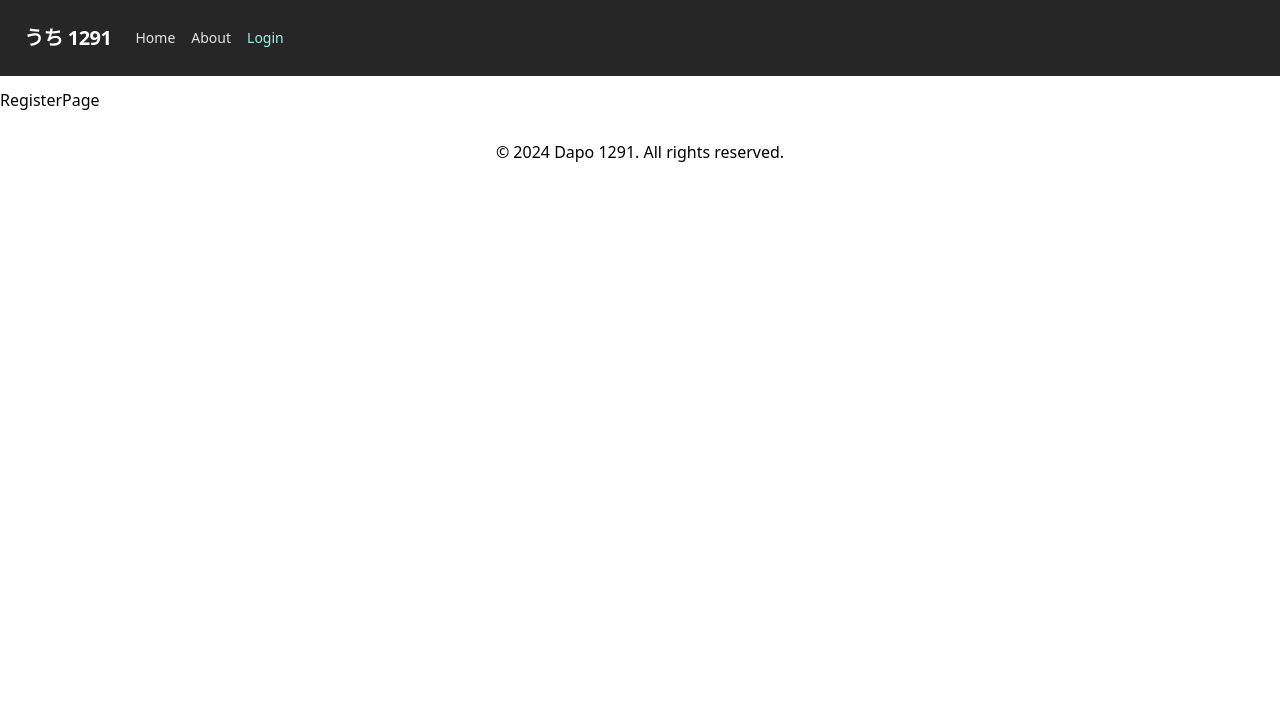
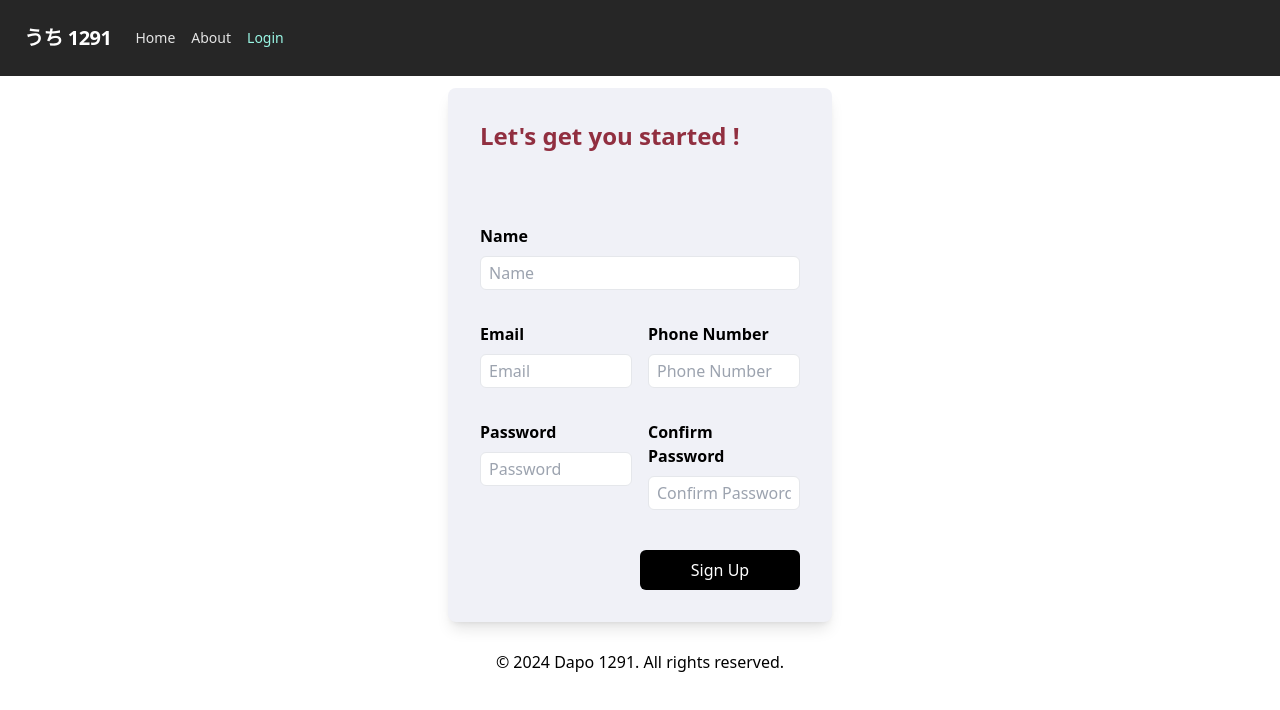
Before and after one commit to taufiqzarif/dapo-x, a React (Vite) app in the folder frontend/: page /register in a window 1280 px wide. Shown: the top 710 px of the page. Built offline with nearby package versions, Linux system fonts and the light colour scheme.

Commit message:
Create register slice, register page and show menu items

```diff
--- a/frontend/src/components/FormControl.jsx
+++ b/frontend/src/components/FormControl.jsx
@@ -4,7 +4,7 @@ const FormControl = ({ id, type, placeholder, value, onChange }) => {
       {/* <select id={id} placeholder={placeholder} value={value}></select>
       <textarea id={id} placeholder={placeholder} value={value}></textarea> */}
       <input
-        className='border rounded-md py-1 px-2 mb-4'
+        className='border rounded-md py-1 px-2 mb-4 w-[100%]'
         id={id}
         type={type}
         placeholder={placeholder}
--- a/frontend/src/components/FormField.jsx
+++ b/frontend/src/components/FormField.jsx
@@ -2,7 +2,7 @@ import React from 'react';
 
 const FormField = ({ label }) => {
   return (
-    <div>
+    <div className='mb-2'>
       <label className='font-bold mr-2'>{label}</label>
     </div>
   );
--- a/frontend/src/constants.js
+++ b/frontend/src/constants.js
@@ -1,3 +1,3 @@
 export const BASE_URL = '';
-export const PRODUCTS_URL = `${BASE_URL}/api/products`;
+export const MENUITEMS_URL = `${BASE_URL}/api/menus`;
 export const USER_URL = `${BASE_URL}/api/users`;
--- a/frontend/src/pages/HomePage.jsx
+++ b/frontend/src/pages/HomePage.jsx
@@ -1,12 +1,36 @@
+import { useGetAllItemsQuery } from '../slices/menuItemsApiSlice';
+
 const HomePage = () => {
   const googleAuth = () => {
-    window.open('http://localhost:8000/api/users/auth/google', '_self');
+    window.open('/api/users/auth/google', '_self');
   };
+
+  const {
+    data: { data: items } = {},
+    isLoading,
+    isSuccess,
+  } = useGetAllItemsQuery();
+
+  console.log(items);
+
   return (
-    <div>
-      <h1>Home Page</h1>
-      <button onClick={googleAuth}>Google Auth</button>
-    </div>
+    <>
+      <div className=''>
+        <button onClick={googleAuth}>Google Auth</button>
+      </div>
+      {/* {isLoading && <p>Loading...</p>} */}
+      {!isLoading && isSuccess && (
+        <div className='grid grid-cols-3 gap-4'>
+          {items.map((item) => (
+            <div key={item._id} className='bg-white p-4 rounded-lg shadow-md'>
+              <h2 className='text-xl font-bold'>{item.name}</h2>
+              <p className='text-sm text-gray-500'>{item.description}</p>
+              <p className='text-lg font-bold text-gray-800'>${item.price}</p>
+            </div>
+          ))}
+        </div>
+      )}
+    </>
   );
 };
 
--- a/frontend/src/pages/LoginPage.jsx
+++ b/frontend/src/pages/LoginPage.jsx
@@ -45,9 +45,8 @@ const LoginPage = () => {
   };
 
   return (
-    <div>
-      Login Form
-      <div className='bg-[#f0f1f7] flex rounded-lg p-8 w-fit'>
+    <div className='flex justify-center items-center'>
+      <div className='bg-[#f0f1f7] rounded-lg p-8 w-[20%]'>
         <form onSubmit={handleSubmit}>
           <div className='items-center'>
             <FormField label='Email'></FormField>
--- a/frontend/src/pages/RegisterPage.jsx
+++ b/frontend/src/pages/RegisterPage.jsx
@@ -1,5 +1,124 @@
+import { useEffect, useState } from 'react';
+import { useRegisterMutation } from '../slices/usersApiSlice';
+import { useDispatch } from 'react-redux';
+import { setCredentials } from '../slices/authSlice';
+import { toast } from 'react-toastify';
+import FormControl from '../components/FormControl';
+import FormField from '../components/FormField';
+import BaseButton from '../components/BaseButton';
+import { Link, useLocation, useNavigate } from 'react-router-dom';
+
 const RegisterPage = () => {
-  return <div>RegisterPage</div>;
+  const [name, setName] = useState('');
+  const [email, setEmail] = useState('');
+  const [phone, setPhoneNumber] = useState('');
+  const [password, setPassword] = useState('');
+  const [confirmPassword, setConfirmPassword] = useState('');
+
+  const dispatch = useDispatch();
+  const navigate = useNavigate();
+
+  const [register, { isLoading: isRegisterLoading }] = useRegisterMutation();
+
+  const { search } = useLocation();
+  const sp = new URLSearchParams(search);
+  const redirect = sp.get('redirect') || '/';
+
+  const handleSubmit = async (e) => {
+    e.preventDefault();
+
+    if (!matchPassword()) {
+      toast.error('Passwords do not match!');
+      return;
+    }
+
+    try {
+      const res = await register({ name, email, phone, password }).unwrap();
+      dispatch(setCredentials({ ...res }));
+      toast.success('Register successful');
+      navigate(redirect);
+    } catch (error) {
+      toast.error(error?.data?.message || 'Register failed');
+    }
+  };
+
+  const matchPassword = () => {
+    return password === confirmPassword;
+  };
+
+  return (
+    <>
+      <div className='flex justify-center items-center'>
+        <div className='bg-[#f0f1f7] rounded-lg p-8 w-[30%] shadow-lg'>
+          <p className='text-2xl font-bold mb-4 pb-14 text-[#912F40]'>
+            Let's get you started !
+          </p>
+          <form onSubmit={handleSubmit}>
+            <div className='grid grid-cols-2 gap-4'>
+              <div className='col-span-2'>
+                <FormField label='Name'></FormField>
+                <FormControl
+                  id='name'
+                  type='text'
+                  placeholder='Name'
+                  value={name}
+                  onChange={(e) => setName(e.target.value)}
+                />
+              </div>
+              <div>
+                <FormField label='Email'></FormField>
+                <FormControl
+                  id='email'
+                  type='email'
+                  placeholder='Email'
+                  value={email}
+                  onChange={(e) => setEmail(e.target.value)}
+                />
+              </div>
+              <div>
+                <FormField label='Phone Number'></FormField>
+                <FormControl
+                  id='phoneNumber'
+                  type='text'
+                  placeholder='Phone Number'
+                  value={phone}
+                  onChange={(e) => setPhoneNumber(e.target.value)}
+                />
+              </div>
+              <div>
+                <FormField label='Password'></FormField>
+                <FormControl
+                  id='password'
+                  type='password'
+                  placeholder='Password'
+                  value={password}
+                  onChange={(e) => setPassword(e.target.value)}
+                />
+              </div>
+              <div>
+                <FormField label='Confirm Password'></FormField>
+                <FormControl
+                  id='confirmPassword'
+                  type='password'
+                  placeholder='Confirm Password'
+                  value={confirmPassword}
+                  onChange={(e) => setConfirmPassword(e.target.value)}
+                />
+              </div>
+            </div>
+            <br />
+            <div className='flex justify-end'>
+              <BaseButton
+                buttonLabel='Sign Up'
+                type='submit'
+                loading={isRegisterLoading}
+              />
+            </div>
+          </form>
+        </div>
+      </div>
+    </>
+  );
 };
 
 export default RegisterPage;
--- /dev/null
+++ b/frontend/src/slices/menuItemsApiSlice.js
@@ -0,0 +1,15 @@
+import { apiSlice } from './apiSlice';
+import { MENUITEMS_URL } from '../constants';
+
+export const menuItemsApiSlice = apiSlice.injectEndpoints({
+  endpoints: (builder) => ({
+    getAllItems: builder.query({
+      query: () => ({
+        url: `${MENUITEMS_URL}`,
+        method: 'GET',
+      }),
+    }),
+  }),
+});
+
+export const { useGetAllItemsQuery } = menuItemsApiSlice;
```
Also changed, not shown: 1 other file (tests, documents, lock files or other folders).
